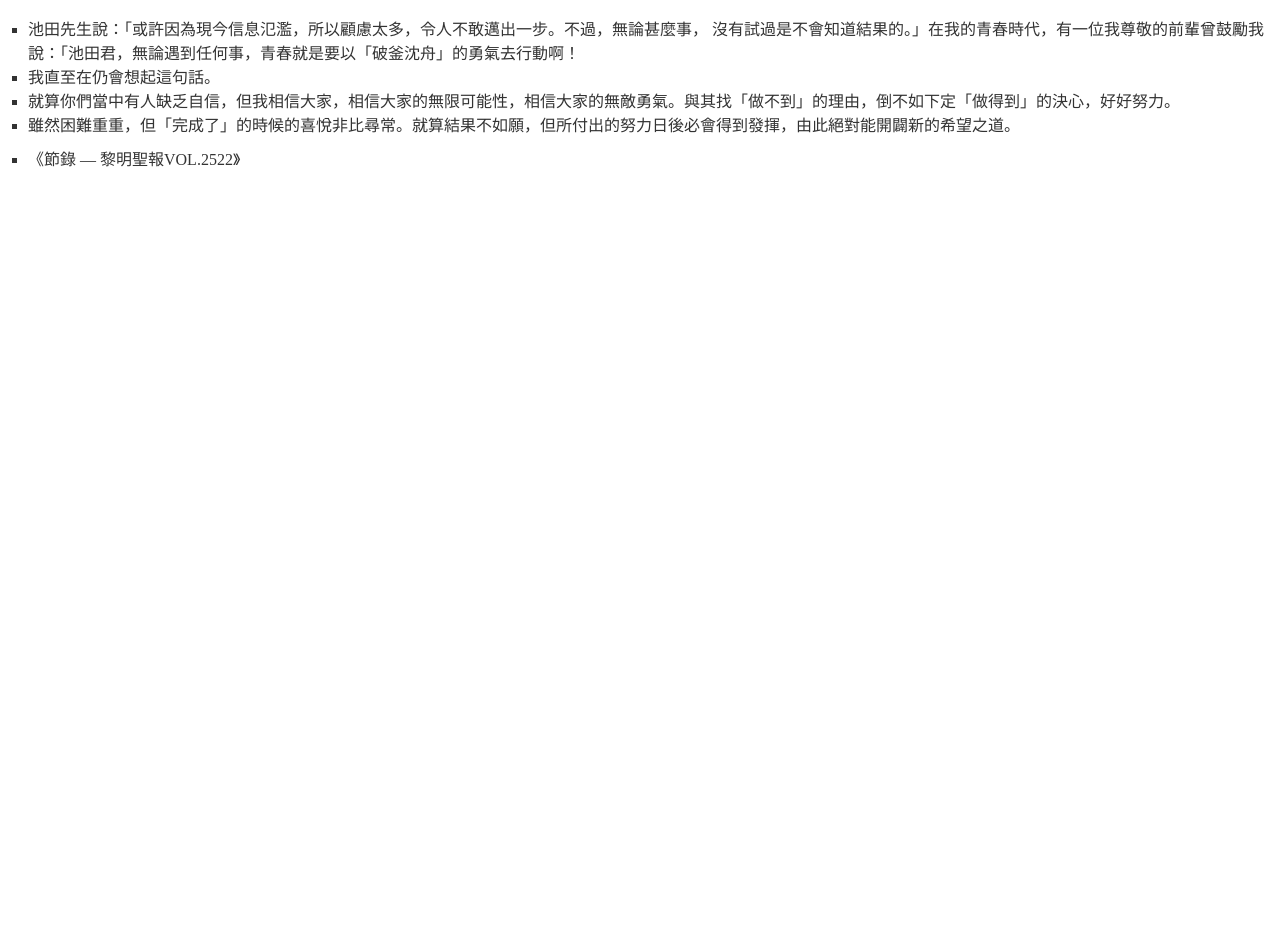
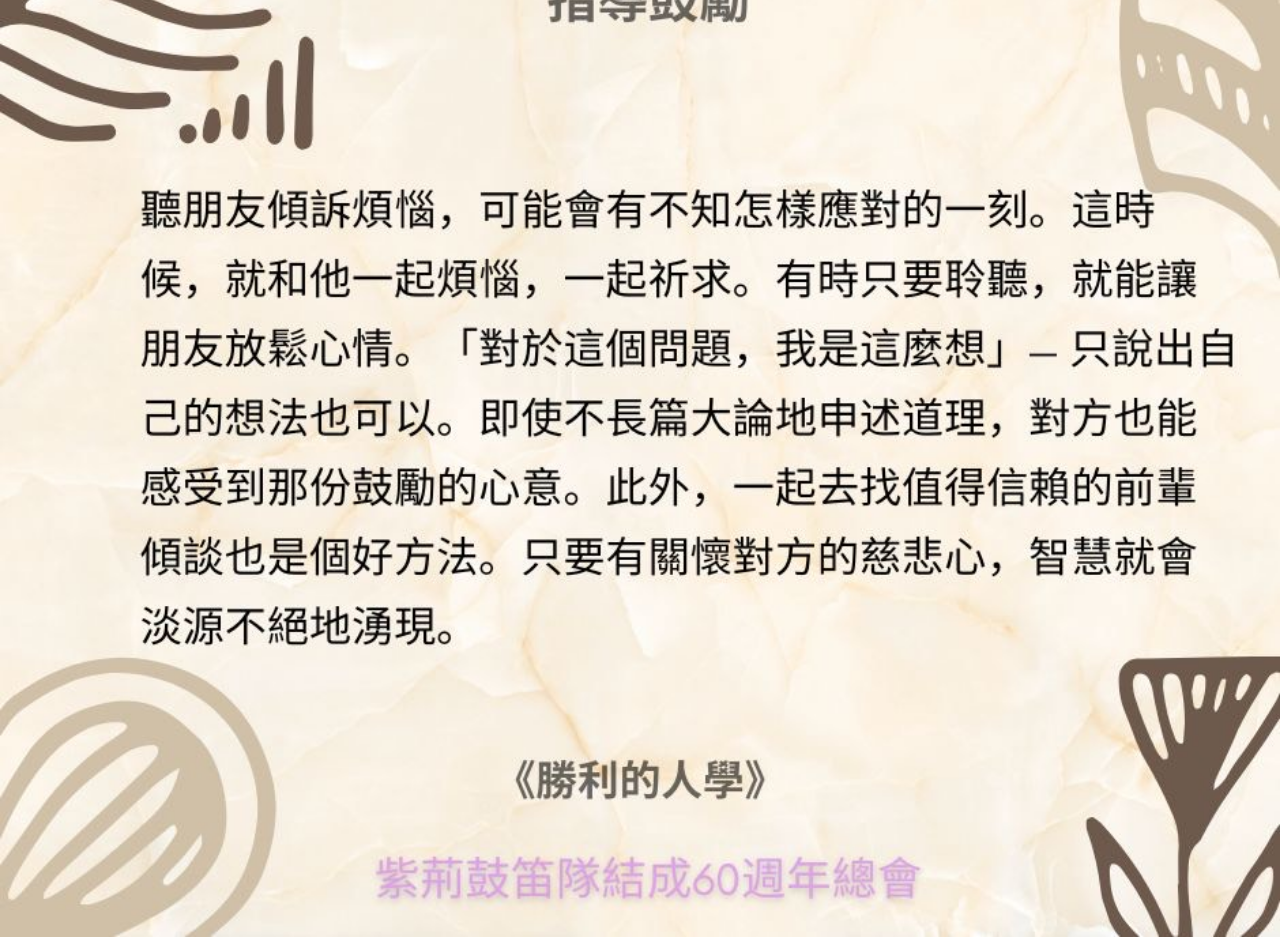
Before and after one commit to ianlauyin/wisdom-site, a plain HTML site: page index.html in a window 1280 px wide. Before the commit the page ends 800 px from the top, so only its background shows below. Drawn offline with Linux system fonts and the light colour scheme.

Commit message:
replace quote with img

```diff
--- a/index.html
+++ b/index.html
@@ -4,90 +4,40 @@
     <meta charset="UTF-8" />
     <meta name="viewport" content="width=device-width, initial-scale=1.0" />
     <title>Wisdom-Site</title>
+  </head>
   <style>
-      #quoteList {
-        list-style-type: square;
-        padding-left: 20px;
-        color: #333;
-
-        > li:last-child {
-          padding-top: 10px;
+    body {
+      width: 100vw;
+      height: 100vh;
+      margin: 0;
+      display: flex;
+      align-items: center;
     }
+    img {
+      width: 100%;
+      object-fit: cover;
     }
   </style>
-  </head>
   <body>
-    <ul id="quoteList"></ul>
     <script>
-      const quote1 = [
-        "佛並非沒有任何煩惱，相反佛甚至有很多煩惱。如何才能讓全世界一切眾生幸福？如何建立和平的社會？為此不斷煩惱的就是佛。所以煩惱多反而好。因為這樣的人能成佛。",
-        "稍微祈求就立刻好轉的話，信心既不會加深，也無法做好真正的人間革命或宿命轉換。御本尊刻意讓我們吃苦—能這麼領悟，發自感謝去祈求的話，就是在實踐人間革命的佐證。",
-        "《創造幸福與和平的智慧 第二部 下》",
+      const colors = [
+        "#F5F3F6",
+        "#FEFDF9",
+        "#DDDED8",
+        "#F1EEE7",
+        "#D4C7C1",
+        "#F7F6F2",
+        "#F8F4F5",
+        "#FFF9F1",
+        "#FEEFAC",
+        "#F5EEDE",
       ];
-      const quote2 = [
-        "青春是辛苦的，充滿了苦惱，但因為有煩惱，才能鍛鍊心志。也因為度過了充滿苦惱、或認為最不幸的日子，日後回想起來，才會了解到其實是一段多麼珍貴的歲月。",
-        "《創造幸福與和平的智慧》第二部（下）",
-      ];
-      const quote3 = [
-        "對信仰正確佛法的人而言，所謂「敗北」，不是指遇到苦難，而是指不敢挑戰苦難。如果逃避挑戰，苦難就真的會成為宿命。「沒有比艱難的時刻更能轉換宿命」、「痛苦的時候才能人間革命」、「不論遇到任何困難，最後必能克服」秉持這種大確信奮鬥到底，才是日蓮佛法的信心。",
-        "《開目抄講義（下）》",
-      ];
-      const quote4 = [
-        "任何問題，絕對沒有像變魔術般能馬上迎刃而解的方法。只有努力祈求，歷盡艱苦，把問題一個又一個去解決，除此之外，便沒有其他方法。到了最後，一切都會變成大善，所有問題都會得到解決。這就是「絕對勝利的信心」。",
-        "《御書與青年》",
-      ];
-      const quote5 = [
-        "「心唯貴耳」",
-        "·「心」怎樣去想，將決定一切勝負",
-        "·「憑心中的一念」就能體會改變自己，改變四周，改變社會的一念三千的秘術。",
-        "·心的變革能改變自己、改變環境，進而改變世界",
-        "·「心改變，一切隨之改變」，這是人生的不可思議，也是千真萬確的事實。",
-        "《創造幸福與和平的智慧》",
-      ];
-      const quote6 = [
-        "只要出生在這世上，就一定會有非你莫屬的使命；否則，就不可能降臨在這世上。宇宙絕無絲毫多餘的份兒，準有什麼意義。被人稱為「雜草」的植物，也有其價值。",
-        "《青春對話》",
-      ];
-      const quote7 = [
-        "「謝謝」是非暴力的精髓，當中包含了對他人的尊敬，表露謙遜的態度，以及對人生最大的肯定。",
-        "《創造幸福與和平的智慧》",
-      ];
-      const quote8 = [
-        "世界並不是在遠方，就在自己的跟前。因此，在自己所在的地方取勝就是勝利。因此，今天的勝利會累積起永遠的勝利。決不可於青春時代留下懊悔。我們絕對不可以度過敗北的人生。 ",
-        "《隨筆 人道世紀之光》",
-      ];
-      const quote9 = [
-        "聽朋友傾訴煩惱，可能會有不知怎樣應對的一刻。這時候，就和他一起煩惱，一起祈求。有時只要聆聽，就能讓朋友放鬆心情。「對於這個問題，我是這麼想」— 只說出自己的想法也可以。即使不長篇大論地申述道理，對方也能感受到那份鼓勵的心意。此外，一起去找值得信賴的前輩傾談也是個好方法。只要有關懷對方的慈悲心，智慧就會淡源不絕地湧現。",
-        "《勝利的人學》",
-      ];
-      const quote10 = [
-        "池田先生說：「或許因為現今信息氾濫，所以顧慮太多，令人不敢邁出一步。不過，無論甚麼事， 沒有試過是不會知道結果的。」在我的青春時代，有一位我尊敬的前輩曾鼓勵我說：「池田君，無論遇到任何事，青春就是要以「破釜沈舟」的勇氣去行動啊！ ",
-        "我直至在仍會想起這句話。",
-        "就算你們當中有人缺乏自信，但我相信大家，相信大家的無限可能性，相信大家的無敵勇氣。與其找「做不到」的理由，倒不如下定「做得到」的決心，好好努力。",
-        "雖然困難重重，但「完成了」的時候的喜悅非比尋常。就算結果不如願，但所付出的努力日後必會得到發揮，由此絕對能開闢新的希望之道。",
-        "《節錄 — 黎明聖報VOL.2522》",
-      ];
-      const quoteLists = [
-        quote1,
-        quote2,
-        quote3,
-        quote4,
-        quote5,
-        quote6,
-        quote7,
-        quote8,
-        quote9,
-        quote10,
-      ];
+      const randomNumber = Math.floor(Math.random() * 10);
 
-      const quoteList = document.querySelector("#quoteList");
-      const randomQuote =
-        quoteLists[Math.floor(Math.random() * quoteLists.length)];
-      randomQuote.forEach((quote) => {
-        const li = document.createElement("li");
-        li.textContent = quote;
-        quoteList.appendChild(li);
-      });
+      document.body.style.backgroundColor = colors[randomNumber];
+      let img = document.createElement("img");
+      img.src = `assets/${randomNumber}.png`;
+      document.body.appendChild(img);
     </script>
   </body>
 </html>
```
Also changed, not shown: assets/0.png (added), assets/1.png (added), assets/2.png (added), assets/3.png (added), assets/4.png (added), assets/5.png (added), assets/6.png (added), assets/7.png (added), assets/8.png (added), assets/9.png (added). Lines whose indentation alone changed are shown as unchanged.
